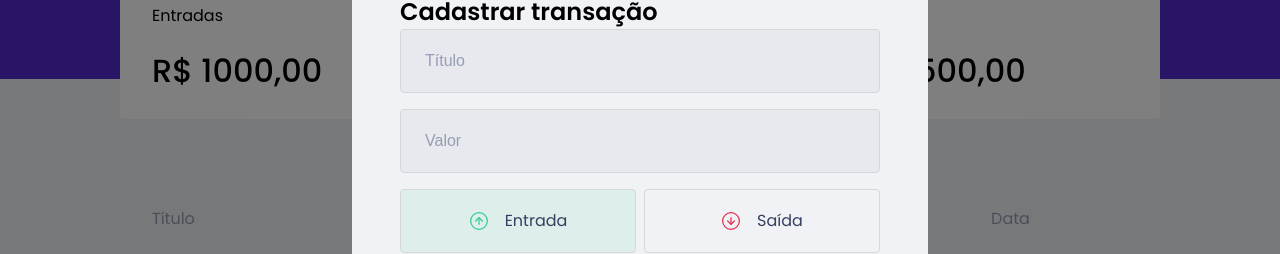
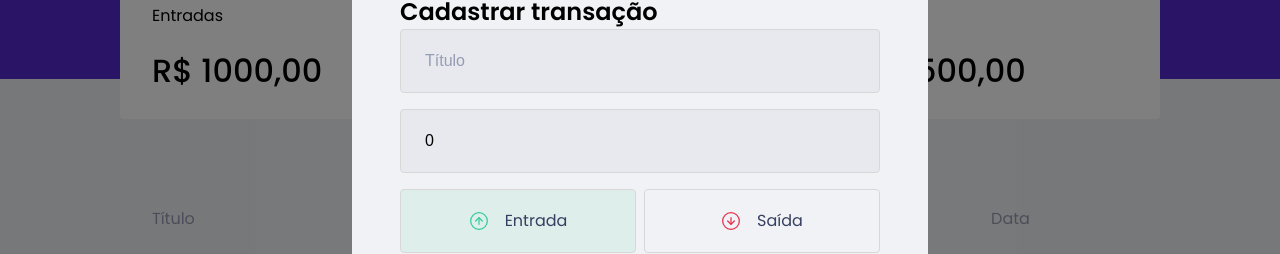
Before and after one commit to Branc0/dt-money, a React (Create React App) app: page / in a window 1280 px wide. Both pictures are taken after a click on the button "Nova Transação". Shown: the part 193-447 px from the top of the page. Built offline with nearby package versions, Linux system fonts and the light colour scheme; no server answers; what miragejs would draw is missing.

Commit message:
feat: gets form data from modal

```diff
--- a/src/components/NewTransactionModal/index.tsx
+++ b/src/components/NewTransactionModal/index.tsx
@@ -3,7 +3,7 @@
 import outcomeImg from '../../assets/outcome.svg';
 import { Container, RadioBox, TransactionTypeContainer } from './styles';
 import closeImg from '../../assets/close.svg';
-import { useState } from 'react';
+import { FormEvent, useState } from 'react';
 
 interface NewTransactionModalProps {
     isOpen: boolean;
@@ -11,10 +11,20 @@
 }
 
 export function NewTransactionModal({ isOpen, onRequestClose }: NewTransactionModalProps) {
-
+    const [title, setTitle] = useState('');
+    const [value, setValue] = useState(0);
+    const [category, setCategory] = useState('');
     const [type, setType] = useState('deposit');
 
-    function handleCreateNewTransaction() {
+    function handleCreateNewTransaction(event: FormEvent) {
+        event.preventDefault();
+
+        console.log({
+            title,
+            value,
+            category,
+            type,
+        })
     }
 
     return (
@@ -34,10 +44,21 @@
 
             <h2>Cadastrar transação</h2>
             <Container onSubmit={handleCreateNewTransaction}>
-                <input type="text" placeholder="Título" />
-                <input type="number" placeholder="Valor" />
+                <input
+                    type="text"
+                    placeholder="Título"
+                    value={title}
+                    onChange={event => setTitle(event.target.value)}
+                />
+                <input
+                    type="number"
+                    placeholder="Valor"
+                    value={value}
+                    onChange={event => setValue(Number(event.target.value))}
+                />
                 <TransactionTypeContainer>
                     <RadioBox
+                        type="button"
                         isActive={type === 'deposit'}
                         activeColor="green"
                         onClick={() => { setType('deposit'); }}
@@ -46,6 +67,7 @@
                         <span>Entrada</span>
                     </RadioBox>
                     <RadioBox
+                        type="button"
                         isActive={type === 'withdraw'}
                         activeColor="red"
                         onClick={() => { setType('withdraw'); }}>
@@ -53,7 +75,12 @@
                         <span>Saída</span>
                     </RadioBox>
                 </TransactionTypeContainer>
-                <input type="text" placeholder="Categoria" />
+                <input
+                    type="text"
+                    placeholder="Categoria"
+                    value={category}
+                    onChange={event => setCategory(event.target.value)}
+                />
                 <button type="submit">
                     Cadastrar
                 </button>
```
